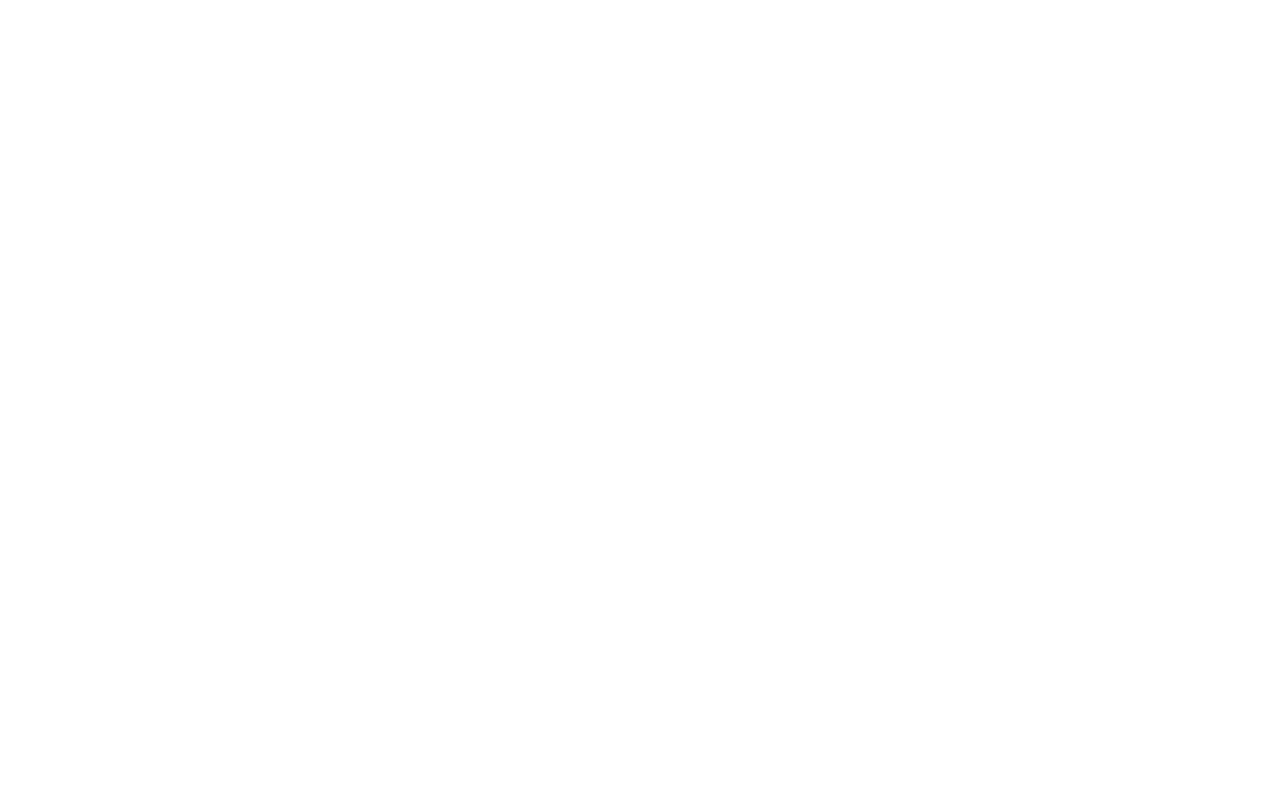
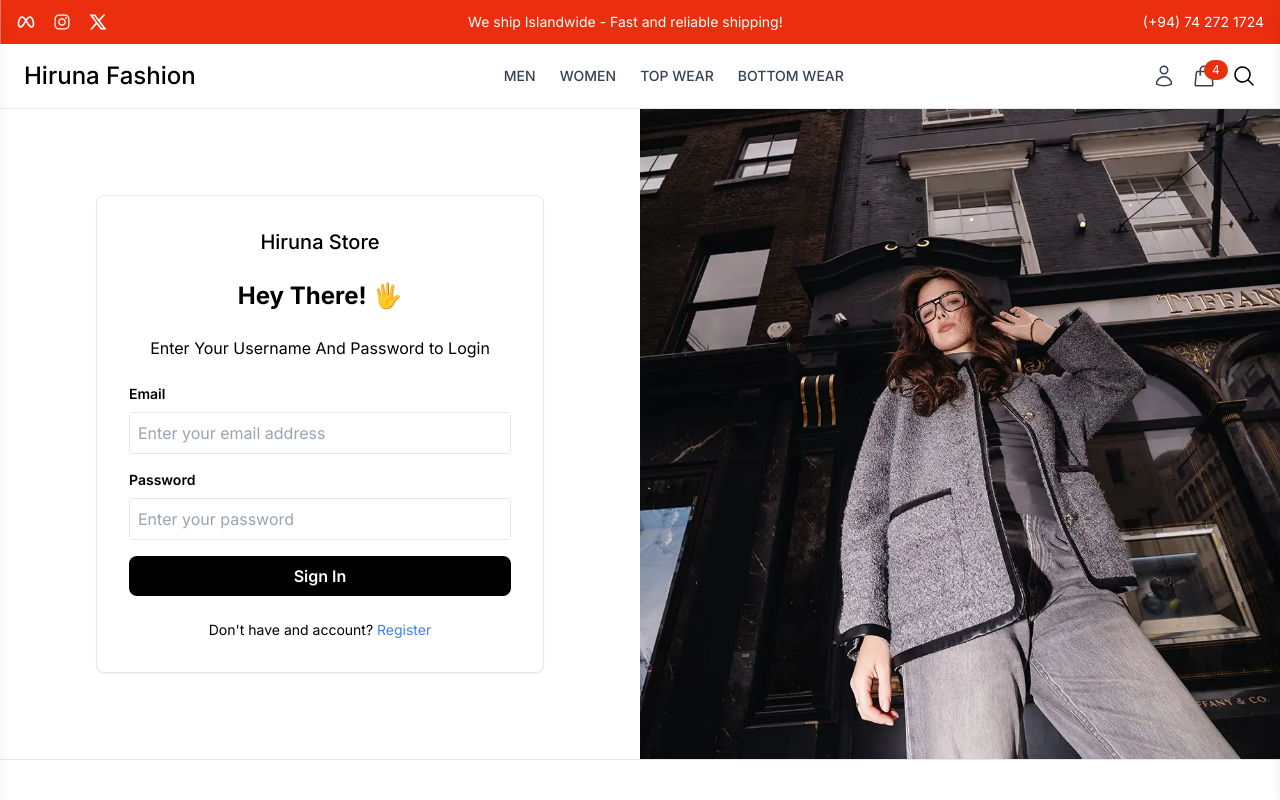
Before and after one commit to Hiruna2002/hiruna-store-fe, a React (Vite) app: page /login in a window 1280 px wide. Before the commit this address had no page. Shown: the top 800 px of the page. Built offline with nearby package versions, Linux system fonts and the light colour scheme.

Commit message:
create login page

```diff
--- a/src/App.jsx
+++ b/src/App.jsx
@@ -1,6 +1,7 @@
 import { BrowserRouter, Route, Routes } from "react-router-dom";
 import UserLayout from "./components/Layout/UserLayout";
 import Home from "./pages/Home";
+import Login from "./pages/Login";
 import { Toaster } from "sonner";
 
 const App = () => {
@@ -10,6 +11,7 @@
       <Routes>
         <Route path="/" element={<UserLayout />}>
           <Route index element={<Home />} />
+          <Route path="login" element={<Login />} />
         </Route>
         <Route>{/**Admin Layout */}</Route>
       </Routes>
--- /dev/null
+++ b/src/pages/Login.tsx
@@ -0,0 +1,57 @@
+import { useState } from "react"
+import { Link } from "react-router-dom";
+import login from "../assets/login.webp"
+
+const Login = () => {
+    const [email, setEmail] = useState("");
+    const [password, setPassword] = useState("")
+  return (
+    <div className="flex">
+        <div className="w-full md:w-1/2 flex flex-col justify-center items-center p-8 md:p-12">
+            <form className="w-full max-w-md bg-white p-8 rounded-lg border shadow-sm">
+                <div className="flex justify-center mb-6">
+                    <h2 className="text-xl font-medium">Hiruna Store</h2>
+                </div>
+                <h2 className="text-2xl font-bold text-center mb-6">Hey There! 🖐</h2>
+                <p className="text-center mb-6">
+                    Enter Your Username And Password to Login
+                </p>
+                <div className="mb-4">
+                    <label className="block text-sm font-semibold mb-2">Email</label>
+                    <input
+                        type="email"
+                        value={email}
+                        onChange={(e) => setEmail(e.target.value)}
+                        className="w-full p-2 border rounded"
+                        placeholder="Enter your email address"
+                    />
+                </div>
+                <div className="mb-4">
+                    <label className="block text-sm font-semibold mb-2">Password</label>
+                    <input
+                        type="password"
+                        value={password}
+                        onChange={(e) => setPassword(e.target.value)}
+                        className="w-full p-2 border rounded"
+                        placeholder="Enter your password"
+                    />
+                </div>
+                <button type="submit" className="w-full bg-black text-white p-2 rounded-lg
+                font-semibold hover:bg-gray-800">Sign In</button>
+                <p className="mt-6 text-center text-sm">
+                    Don't have and account?{" "}
+                    <Link to={"/register"} className="text-blue-500">Register</Link>
+                </p>
+            </form>
+        </div>
+
+        <div className="hidden md:block w-1/2 bg-gray-800">
+            <div className="h-full flex flex-col justify-center items-center">
+                <img src={login} alt="Logging to Account" className="h-[650px] w-full object-cover" />
+            </div>
+        </div>
+    </div>
+  )
+}
+
+export default Login
```
Also changed, not shown: src/components/Products/Features.tsx (+12 -7 lines).
